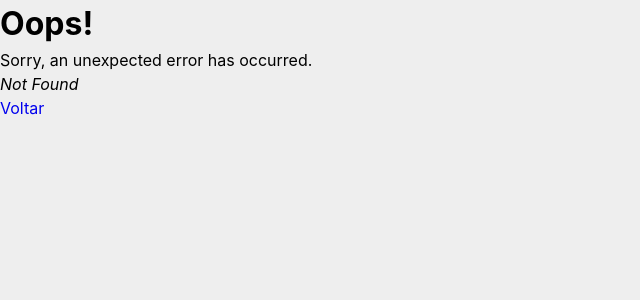
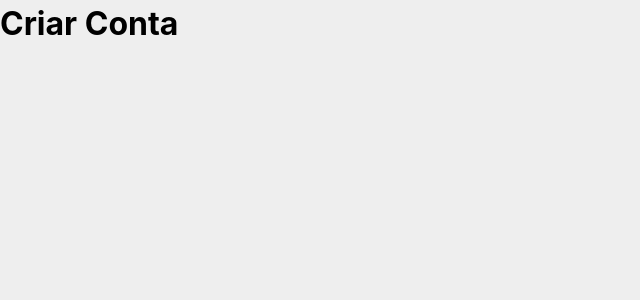
Before and after one commit to KrindgesJuliano/best-beast-bet, a React (Vite) app: page /user in a window 1280 px wide. Before the commit this address had no page. Shown: the top 300 px of the page, without its empty margins (0-640 px from the left). Built offline with nearby package versions, Linux system fonts and the light colour scheme.

Commit message:
feat: add new user page

```diff
--- a/src/modules/Auth/logout.jsx
+++ b/src/modules/Auth/logout.jsx
@@ -13,6 +13,6 @@ export const Logout = () => {
     navigate('/');
   });
 
-  console.log(token, user);
+  // console.log(token, user);
   return <div>Deslongando</div>;
 };
--- /dev/null
+++ b/src/modules/User/index.jsx
@@ -0,0 +1,10 @@
+// eslint-disable-next-line no-unused-vars
+import React from 'react';
+
+export const User = () => {
+	return (
+		<div>
+			<h1>Criar Conta</h1>
+		</div>
+	);
+};
--- /dev/null
+++ b/src/routes/index.jsx
@@ -0,0 +1,52 @@
+import { createBrowserRouter } from 'react-router-dom';
+import { Home } from '../modules/Home';
+// eslint-disable-next-line no-unused-vars
+import React, { useContext } from 'react';
+import { Login } from '../modules/Auth';
+import { Layout } from '../layout';
+import ErrorPage from './error-page';
+import { Logout } from '../modules/Auth/logout';
+import { User } from '../modules/User';
+// import { Header } from "../layout/Header";
+
+const router = createBrowserRouter([
+	{
+		id: 'root',
+		Component: Layout,
+		path: '/',
+		errorElement: <ErrorPage />,
+		children: [
+			{
+				index: true,
+				Component: Home,
+			},
+			// {
+			//   path: 'login',
+			//   Component: Login
+			// }
+		],
+	},
+	{
+		id: 'public',
+		path: '/login',
+		Component: Login,
+		errorElement: <ErrorPage />,
+		children: [
+			{
+				path: 'new-user',
+				Component: User,
+			},
+		],
+	},
+	{
+		path: '/user',
+		Component: User,
+		// children: [],
+	},
+	{
+		path: '/logout',
+		Component: Logout,
+	},
+]);
+
+export default router;
--- a/src/routes/index.tsx
+++ /dev/null
@@ -1,40 +0,0 @@
-import { createBrowserRouter } from "react-router-dom";
-import { Home } from "../modules/Home";
-// eslint-disable-next-line no-unused-vars
-import React, { useContext } from "react";
-import { Login } from "../modules/Auth";
-import { Layout } from "../layout";
-import ErrorPage from "./error-page";
-import { Logout } from "../modules/Auth/logout";
-// import { Header } from "../layout/Header";
-
-const router = createBrowserRouter([
-  {
-    id: 'root',
-    Component: Layout,
-    path: '/',
-    errorElement: <ErrorPage />,
-    children: [
-      {
-        index: true,
-        Component: Home
-      },
-      // {
-      //   path: 'login',
-      //   Component: Login
-      // }
-    ]
-  },
-  {
-    id: 'public',
-    path: '/login',
-    Component: Login,
-    errorElement: <ErrorPage />
-  },
-  {
-    path: '/logout',
-    Component: Logout
-  }
-])
-
-export default router
```
